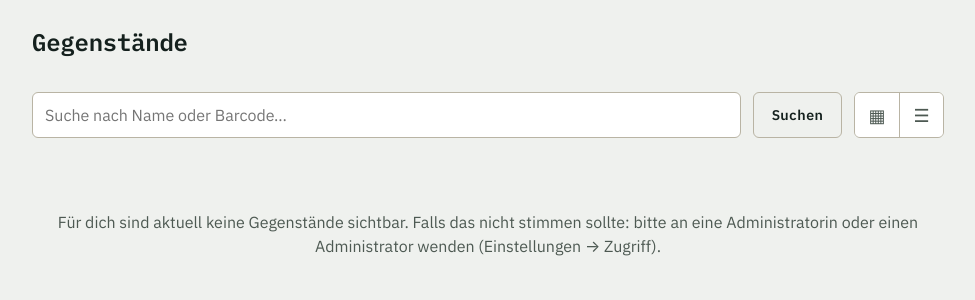
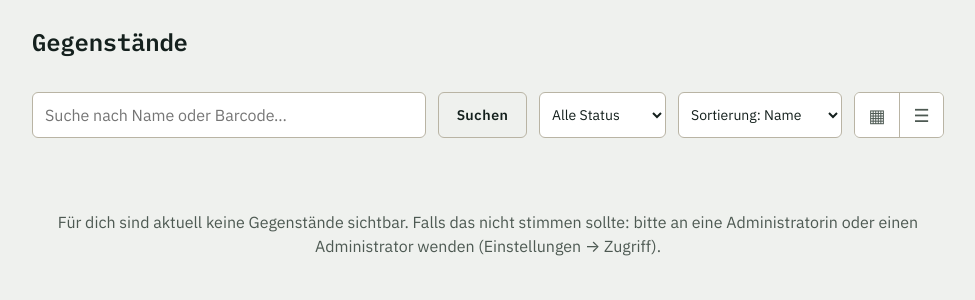
Before and after one commit to Woschj/scandy-lite, a FastAPI app: template app/templates/items/list.html in a window 1280 px wide. Shown: the part 60-360 px from the top of the page, without its empty margins (152-1127 px from the left). Run offline with FastAPI, Linux system fonts and the light colour scheme; the template is opened without the code that fills it, so the values that code supplies are empty.

Commit message:
add filter and sort controls to items, consumables, and workers lists
Server-seitig ueber GET-Query-Parameter (status, category, location,
sort), im selben Muster wie die bestehende Text-Suche (q) - keine neue
JS-Infrastruktur, Select-Felder submitten das bestehende
list-toolbar-Formular per onchange automatisch, Werte sind damit auch
bookmarkbar.

- items.py: Status (Verfuegbar/Ausgeliehen/Defekt/Ausgemustert),
  Kategorie/Standort (aus tatsaechlich vorkommenden Werten, nicht nur
  Presets), Sortierung (Name/Barcode/Status)
- consumables.py: Status auf quantity/min_quantity abgebildet
  (Verfuegbar/Mindestbestand erreicht/Leer), Kategorie/Standort,
  Sortierung (Name/Barcode/Bestand)
- workers.py: Status (Aktiv/Inaktiv, vorher ungefiltert gemischt),
  Sortierung (Name/Barcode)

Kategorie-/Standort-Dropdown-Optionen werden unabhaengig von den
aktuell gesetzten Filtern ermittelt, damit sie nicht verschwinden,
sobald ein anderer Filter aktiv ist. "Filter zuruecksetzen"-Link
erscheint nur wenn tatsaechlich etwas gefiltert ist.

Verifiziert: pytest -v weiterhin 6/6 gruen.

```diff
--- a/app/routers/consumables.py
+++ b/app/routers/consumables.py
@@ -52,10 +52,17 @@ async def _staff_departments(session: AsyncSession, user: User):
     return [d for d in all_accessible if d.id in dept_ids]
 
 
+CONSUMABLE_SORT_COLUMNS = {"name": Consumable.name, "barcode": Consumable.barcode, "quantity": Consumable.quantity}
+
+
 @router.get("")
 async def list_consumables(
     request: Request,
     q: str = "",
+    status: str = "",
+    category: str = "",
+    location: str = "",
+    sort: str = "name",
     ok: str = "",
     error: str = "",
     user: User = Depends(get_current_user),
@@ -65,9 +72,15 @@ async def list_consumables(
 
     linked_worker = await get_linked_worker(session, user)
 
-    stmt = select(Consumable).where(Consumable.deleted_at.is_(None)).order_by(Consumable.name).options(selectinload(Consumable.department))
+    stmt = (
+        select(Consumable)
+        .where(Consumable.deleted_at.is_(None))
+        .order_by(CONSUMABLE_SORT_COLUMNS.get(sort, Consumable.name))
+        .options(selectinload(Consumable.department))
+    )
 
     staff_department_ids: set = set()
+    visible_ids = None
     if not user.is_admin:
         roles = await get_department_roles(session, user)
         staff_department_ids = {r.department_id for r in roles if r.role == UserRole.MITARBEITER}
@@ -78,14 +91,35 @@ async def list_consumables(
         like = f"%{q}%"
         stmt = stmt.where((Consumable.name.ilike(like)) | (Consumable.barcode.ilike(like)))
 
+    if status == "verfuegbar":
+        stmt = stmt.where(Consumable.quantity > 0)
+    elif status == "mindestbestand":
+        stmt = stmt.where(Consumable.quantity <= Consumable.min_quantity)
+    elif status == "leer":
+        stmt = stmt.where(Consumable.quantity == 0)
+    if category:
+        stmt = stmt.where(Consumable.category == category)
+    if location:
+        stmt = stmt.where(Consumable.location == location)
+
     result = await session.exec(stmt)
     consumables = result.all()
+
+    category_stmt = select(Consumable.category).where(Consumable.deleted_at.is_(None), Consumable.category.is_not(None)).distinct()
+    location_stmt = select(Consumable.location).where(Consumable.deleted_at.is_(None), Consumable.location.is_not(None)).distinct()
+    if not user.is_admin:
+        category_stmt = category_stmt.where(Consumable.department_id.in_(visible_ids))
+        location_stmt = location_stmt.where(Consumable.department_id.in_(visible_ids))
+    available_categories = sorted((await session.exec(category_stmt)).all())
+    available_locations = sorted((await session.exec(location_stmt)).all())
 
     return templates.TemplateResponse(
         request,
         "consumables/list.html",
         {
             "user": user, "consumables": consumables, "q": q, "ok": ok, "error": error,
+            "status": status, "category": category, "location": location, "sort": sort,
+            "available_categories": available_categories, "available_locations": available_locations,
             "linked_worker": linked_worker, "staff_department_ids": staff_department_ids,
         },
     )
--- a/app/routers/items.py
+++ b/app/routers/items.py
@@ -54,10 +54,17 @@ async def _staff_departments(session: AsyncSession, user: User):
     return [d for d in all_accessible if d.id in dept_ids]
 
 
+ITEM_SORT_COLUMNS = {"name": Item.name, "barcode": Item.barcode, "status": Item.status}
+
+
 @router.get("")
 async def list_items(
     request: Request,
     q: str = "",
+    status: str = "",
+    category: str = "",
+    location: str = "",
+    sort: str = "name",
     ok: str = "",
     error: str = "",
     user: User = Depends(get_current_user),
@@ -68,7 +75,12 @@ async def list_items(
 
     linked_worker = await get_linked_worker(session, user)
 
-    stmt = select(Item).where(Item.deleted_at.is_(None)).order_by(Item.name).options(selectinload(Item.department))
+    stmt = (
+        select(Item)
+        .where(Item.deleted_at.is_(None))
+        .order_by(ITEM_SORT_COLUMNS.get(sort, Item.name))
+        .options(selectinload(Item.department))
+    )
 
     staff_department_ids: set = set()
     if user.is_admin:
@@ -83,8 +95,30 @@ async def list_items(
         like = f"%{q}%"
         stmt = stmt.where((Item.name.ilike(like)) | (Item.barcode.ilike(like)))
 
+    if status:
+        try:
+            stmt = stmt.where(Item.status == ItemStatus(status))
+        except ValueError:
+            pass  # ungültiger Wert (z.B. manipulierte URL) - Filter einfach ignorieren statt 500er
+    if category:
+        stmt = stmt.where(Item.category == category)
+    if location:
+        stmt = stmt.where(Item.location == location)
+
     result = await session.exec(stmt)
     items = result.all()
+
+    # Kategorie-/Standort-Werte fürs Filter-Dropdown: unabhängig von den
+    # aktuell gesetzten Filtern/der Suche, damit Optionen nicht verschwinden,
+    # sobald ein anderer Filter aktiv ist - nur an dieselbe Abteilungs-
+    # Sichtbarkeit gebunden wie die Liste selbst.
+    category_stmt = select(Item.category).where(Item.deleted_at.is_(None), Item.category.is_not(None)).distinct()
+    location_stmt = select(Item.location).where(Item.deleted_at.is_(None), Item.location.is_not(None)).distinct()
+    if not user.is_admin:
+        category_stmt = category_stmt.where(Item.department_id.in_(visible_ids))
+        location_stmt = location_stmt.where(Item.department_id.in_(visible_ids))
+    available_categories = sorted((await session.exec(category_stmt)).all())
+    available_locations = sorted((await session.exec(location_stmt)).all())
 
     # Offene Reservierungen der angezeigten Items (für "Reserviert"-Chip + Button-Logik)
     reserved_ids: set = set()
@@ -103,6 +137,8 @@ async def list_items(
         "items/list.html",
         {
             "user": user, "items": items, "q": q, "ok": ok, "error": error,
+            "status": status, "category": category, "location": location, "sort": sort,
+            "available_categories": available_categories, "available_locations": available_locations,
             "reserved_ids": reserved_ids, "linked_worker": linked_worker,
             "staff_department_ids": staff_department_ids,
         },
--- a/app/routers/workers.py
+++ b/app/routers/workers.py
@@ -31,10 +31,15 @@ async def _staff_departments(session: AsyncSession, user: User):
     return [d for d in all_accessible if d.id in dept_ids]
 
 
+WORKER_SORT_COLUMNS = {"name": Worker.last_name, "barcode": Worker.barcode}
+
+
 @router.get("")
 async def list_workers(
     request: Request,
     q: str = "",
+    status: str = "",
+    sort: str = "name",
     ok: str = "",
     error: str = "",
     user: User = Depends(get_current_user),
@@ -42,7 +47,12 @@ async def list_workers(
 ):
     from sqlalchemy.orm import selectinload
 
-    stmt = select(Worker).where(Worker.deleted_at.is_(None)).order_by(Worker.last_name).options(selectinload(Worker.department))
+    stmt = (
+        select(Worker)
+        .where(Worker.deleted_at.is_(None))
+        .order_by(WORKER_SORT_COLUMNS.get(sort, Worker.last_name))
+        .options(selectinload(Worker.department))
+    )
     staff_department_ids: set = set()
     if not user.is_admin:
         roles = await get_department_roles(session, user)
@@ -54,6 +64,10 @@ async def list_workers(
         stmt = stmt.where(
             (Worker.first_name.ilike(like)) | (Worker.last_name.ilike(like)) | (Worker.barcode.ilike(like))
         )
+    if status == "aktiv":
+        stmt = stmt.where(Worker.is_active == True)  # noqa: E712
+    elif status == "inaktiv":
+        stmt = stmt.where(Worker.is_active == False)  # noqa: E712
 
     result = await session.exec(stmt)
     workers = result.all()
@@ -61,7 +75,10 @@ async def list_workers(
     return templates.TemplateResponse(
         request,
         "workers/list.html",
-        {"user": user, "workers": workers, "q": q, "ok": ok, "error": error, "staff_department_ids": staff_department_ids},
+        {
+            "user": user, "workers": workers, "q": q, "ok": ok, "error": error,
+            "status": status, "sort": sort, "staff_department_ids": staff_department_ids,
+        },
     )
 
 
--- a/app/static/css/app.css
+++ b/app/static/css/app.css
@@ -510,6 +510,17 @@ button, input, select {
   border-radius: var(--radius);
   background: #fff;
   min-height: 44px;
+}
+
+.filter-select {
+  min-height: 44px;
+  padding: 0.5rem var(--space-2);
+  border: 1px solid var(--line-strong);
+  border-radius: var(--radius);
+  background: #fff;
+  color: var(--ink);
+  font-family: var(--font-body);
+  font-size: 0.875rem;
 }
 
 /* Kachel-/Listenansicht-Umschalter, siehe app/static/js/view-toggle.js */
--- a/app/templates/items/list.html
+++ b/app/templates/items/list.html
@@ -17,6 +17,37 @@
 <form class="list-toolbar" method="get" action="/items">
   <input type="search" name="q" value="{{ q }}" placeholder="Suche nach Name oder Barcode…" class="search-input">
   <button type="submit" class="btn btn-ghost">Suchen</button>
+  <select name="status" class="filter-select" onchange="this.form.requestSubmit()">
+    <option value="">Alle Status</option>
+    <option value="verfuegbar" {% if status == "verfuegbar" %}selected{% endif %}>Verfügbar</option>
+    <option value="ausgeliehen" {% if status == "ausgeliehen" %}selected{% endif %}>Ausgeliehen</option>
+    <option value="defekt" {% if status == "defekt" %}selected{% endif %}>Defekt</option>
+    <option value="ausgemustert" {% if status == "ausgemustert" %}selected{% endif %}>Ausgemustert</option>
+  </select>
+  {% if available_categories %}
+    <select name="category" class="filter-select" onchange="this.form.requestSubmit()">
+      <option value="">Alle Kategorien</option>
+      {% for c in available_categories %}
+        <option value="{{ c }}" {% if category == c %}selected{% endif %}>{{ c }}</option>
+      {% endfor %}
+    </select>
+  {% endif %}
+  {% if available_locations %}
+    <select name="location" class="filter-select" onchange="this.form.requestSubmit()">
+      <option value="">Alle Standorte</option>
+      {% for l in available_locations %}
+        <option value="{{ l }}" {% if location == l %}selected{% endif %}>{{ l }}</option>
+      {% endfor %}
+    </select>
+  {% endif %}
+  <select name="sort" class="filter-select" onchange="this.form.requestSubmit()">
+    <option value="name" {% if sort == "name" %}selected{% endif %}>Sortierung: Name</option>
+    <option value="barcode" {% if sort == "barcode" %}selected{% endif %}>Sortierung: Barcode</option>
+    <option value="status" {% if sort == "status" %}selected{% endif %}>Sortierung: Status</option>
+  </select>
+  {% if q or status or category or location %}
+    <a href="/items" class="link-btn">Filter zurücksetzen</a>
+  {% endif %}
   {% include "partials/view_toggle.html" %}
 </form>
 
```
Also changed, not shown: app/templates/consumables/list.html (+30 -0 lines), app/templates/workers/list.html (+12 -0 lines).
